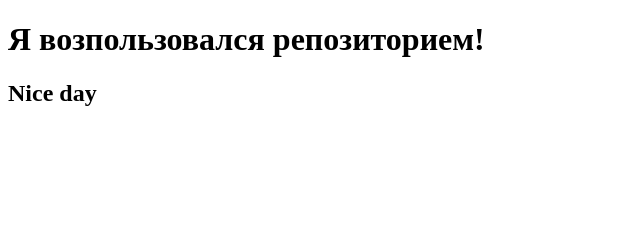
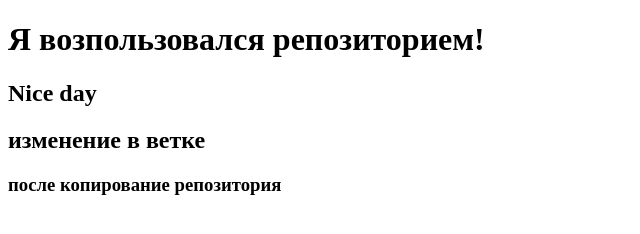
Before and after one commit to PacMenPo/Pac, a plain HTML site: page index.html in a window 1280 px wide. Shown: the whole page, without its empty margins (0-640 px from the left). Drawn offline with Linux system fonts and the light colour scheme.

Commit message:
new commit

```diff
--- a/index.html
+++ b/index.html
@@ -8,5 +8,7 @@
 <body>
     <h1>Я возпользовался репозиторием!</h1>
     <h2>Nice day</h2>
+    <h2>изменение в ветке</h2>
+    <h3>после копирование репозитория</h3>
 </body>
 </html>
```
